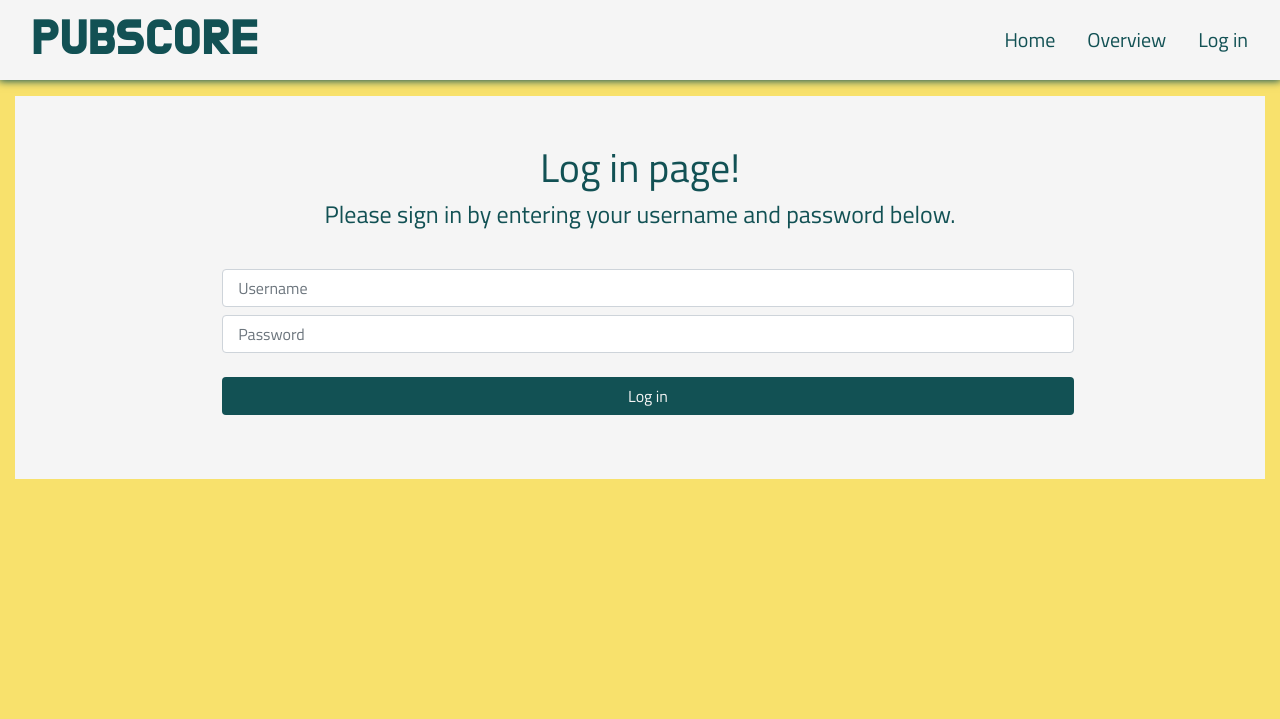
After one commit to Code-Institute-Submissions/PubScore, a Flask app: template templates/login.html in a window 1280 px wide. The commit adds this page. Shown: the top 719 px of the page. Run offline with Flask 2, Linux system fonts and the light colour scheme; the template is opened without the code that fills it, so the values that code supplies are empty; some libraries are stand-ins or nearby versions.

Commit message:
New set up for the log in

```diff
--- a/app.py
+++ b/app.py
@@ -29,7 +29,7 @@ def index():
 # Login for admin
 @app.route("/login")
 def login():
-    return redirect(url_for(".dashboard"))
+    return render_template("login.html")
 
 
 # Dashboard after login for some explanation
--- a/templates/base.html
+++ b/templates/base.html
@@ -33,7 +33,7 @@
                         <a href="{{ url_for('overview') }}" class="nav-link {% if request.path == url_for('overview') %} active {% endif %}">Overview</a>
                     </li>
                     <li class="nav-item">
-                        <a href="{{ url_for('login') }}" class="nav-link {% if request.path == url_for('login') %} active {% endif %}">Log In / Register</a>
+                        <a href="{{ url_for('login') }}" class="nav-link {% if request.path == url_for('login') %} active {% endif %}">Log in</a>
                     </li>
                     {% else %}
                     <li class="nav-item">
@@ -43,10 +43,10 @@
                         <a href="{{ url_for('overview') }}" class="nav-link {% if request.path == url_for('overview') %} active {% endif %}">Overview</a>
                     </li>
                     <li class="nav-item">
-                        <a href="{{ url_for('addteam') }}" class="nav-link {% if request.path == url_for('addteam') %} active {% endif %}">Add Team</a>
+                        <a href="{{ url_for('addteam') }}" class="nav-link {% if request.path == url_for('addteam') %} active {% endif %}">Add team</a>
                     </li>
                     <li class="nav-item">
-                        <a href="{{ url_for('updateteams') }}" class="nav-link {% if request.path == url_for('updateteams') %} active {% endif %}">Update Teams</a>
+                        <a href="{{ url_for('updateteams') }}" class="nav-link {% if request.path == url_for('updateteams') %} active {% endif %}">Update teams</a>
                     </li>
                     <li class="nav-item">
                         <a href="{{ url_for('contact') }}" class="nav-link {% if request.path == url_for('contact') %} active {% endif %}">Contact</a>
--- a/templates/index.html
+++ b/templates/index.html
@@ -16,7 +16,7 @@
                     Good luck to all!<br>
                     <br>
                     <br>
-                    If you are the admin for this competition, you can use the Log In/Register page.<br>
+                    If you are the admin for this competition, you can use the Log in page.<br>
                     From there you will get redirected to the admin dashboard page.
                 </p>
             </div>
--- /dev/null
+++ b/templates/login.html
@@ -0,0 +1,17 @@
+{% extends 'base.html' %}
+{% block content %}
+    <div class="row page">
+        <div class="col-12 content">
+            <!-- A login page for the admin to be able to use functions that make changes to the database -->
+            <div class="title-text">
+                <h1>Log in page!</h1>
+                <h4>Please sign in by entering your username and password below.</h4>
+            </div>
+            <form class="form">
+                <input type="text" id="username" name="username" placeholder=" Username" class="form-control form-margin" required/>
+                <input type="password" id="password" name="password" placeholder=" Password" class="form-control form-margin" required/>
+                <input type="submit" class="submit-btn btn form-control form-margin-btn" value="Log in"/>
+            </form>
+        </div>
+    </div>
+{% endblock %}
```
